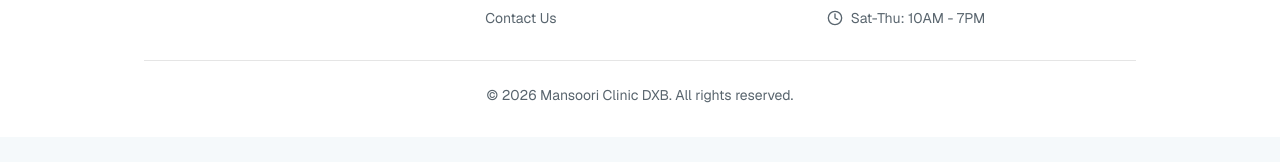
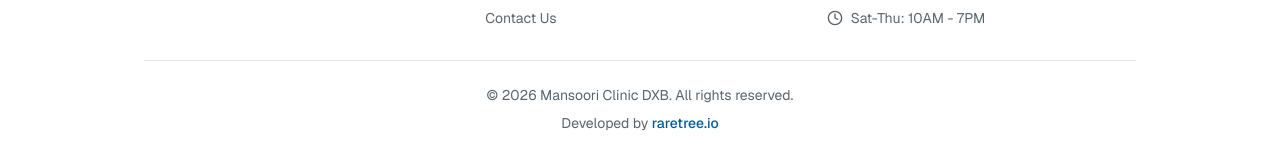
Before and after one commit to raretreedigital/dr-mansoori-clinic, a Next.js app: page / in a window 1280 px wide. Shown: the part 1187-1349 px from the top of the page. Before the commit the page ends 1324 px from the top, so only its background shows below. Built offline with nearby package versions, Linux system fonts and the light colour scheme.

Commit message:
feat: add credit line to footer with link and hover effect
Add footer credit with link, hover effect, and primary color.

```diff
--- a/components/footer.tsx
+++ b/components/footer.tsx
@@ -56,8 +56,19 @@ export function Footer() {
           </div>
         </div>
 
-        <div className="border-t border-border mt-8 pt-6 text-center text-sm text-muted-foreground">
-          &copy; {new Date().getFullYear()} Mansoori Clinic DXB. All rights reserved.
+        <div className="border-t border-border mt-8 pt-6 text-center text-sm text-muted-foreground space-y-2">
+          <p>&copy; {new Date().getFullYear()} Mansoori Clinic DXB. All rights reserved.</p>
+          <p>
+            Developed by{" "}
+            <a
+              href="https://raretree.io"
+              target="_blank"
+              rel="noopener noreferrer"
+              className="text-primary hover:underline font-medium"
+            >
+              raretree.io
+            </a>
+          </p>
         </div>
       </div>
     </footer>
```
